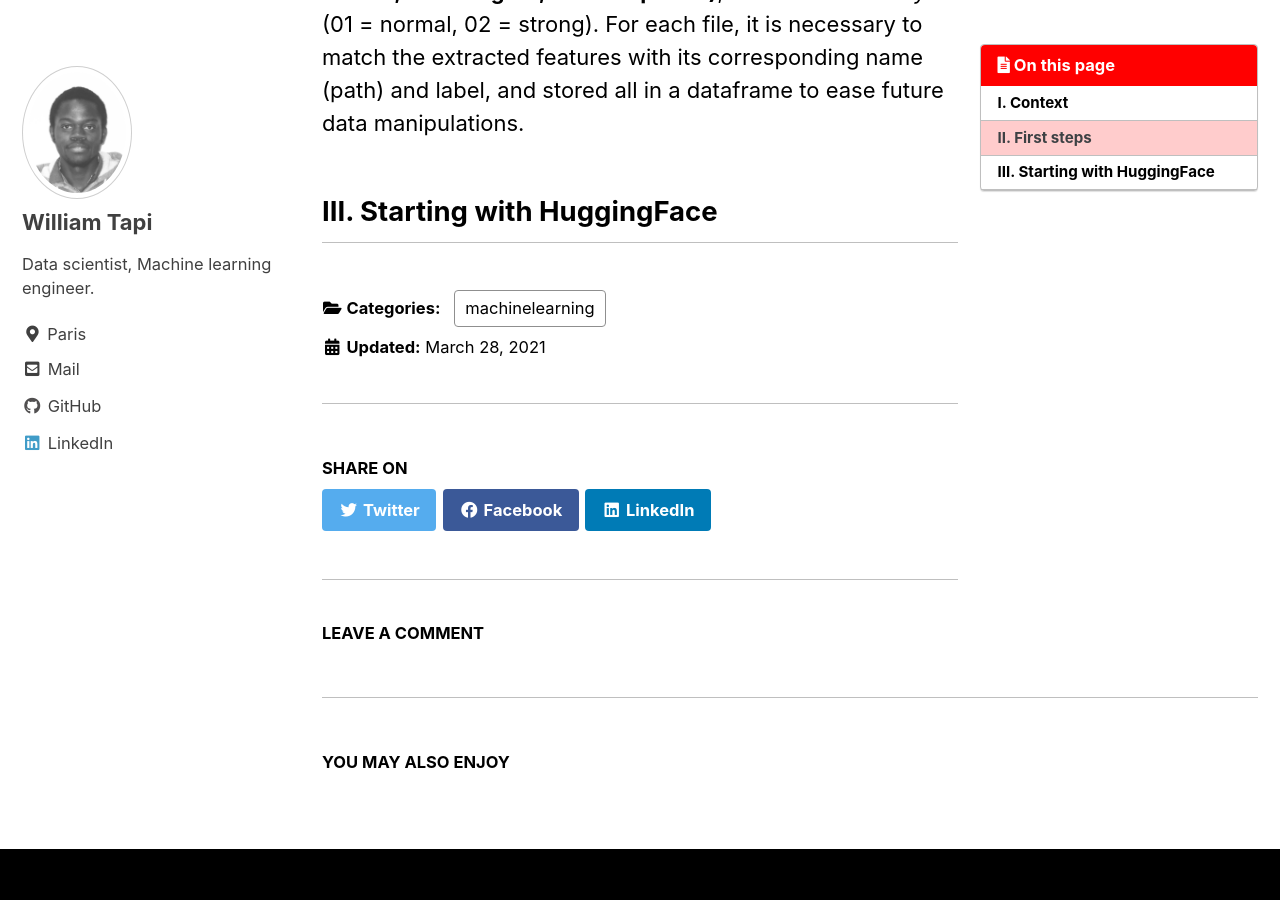
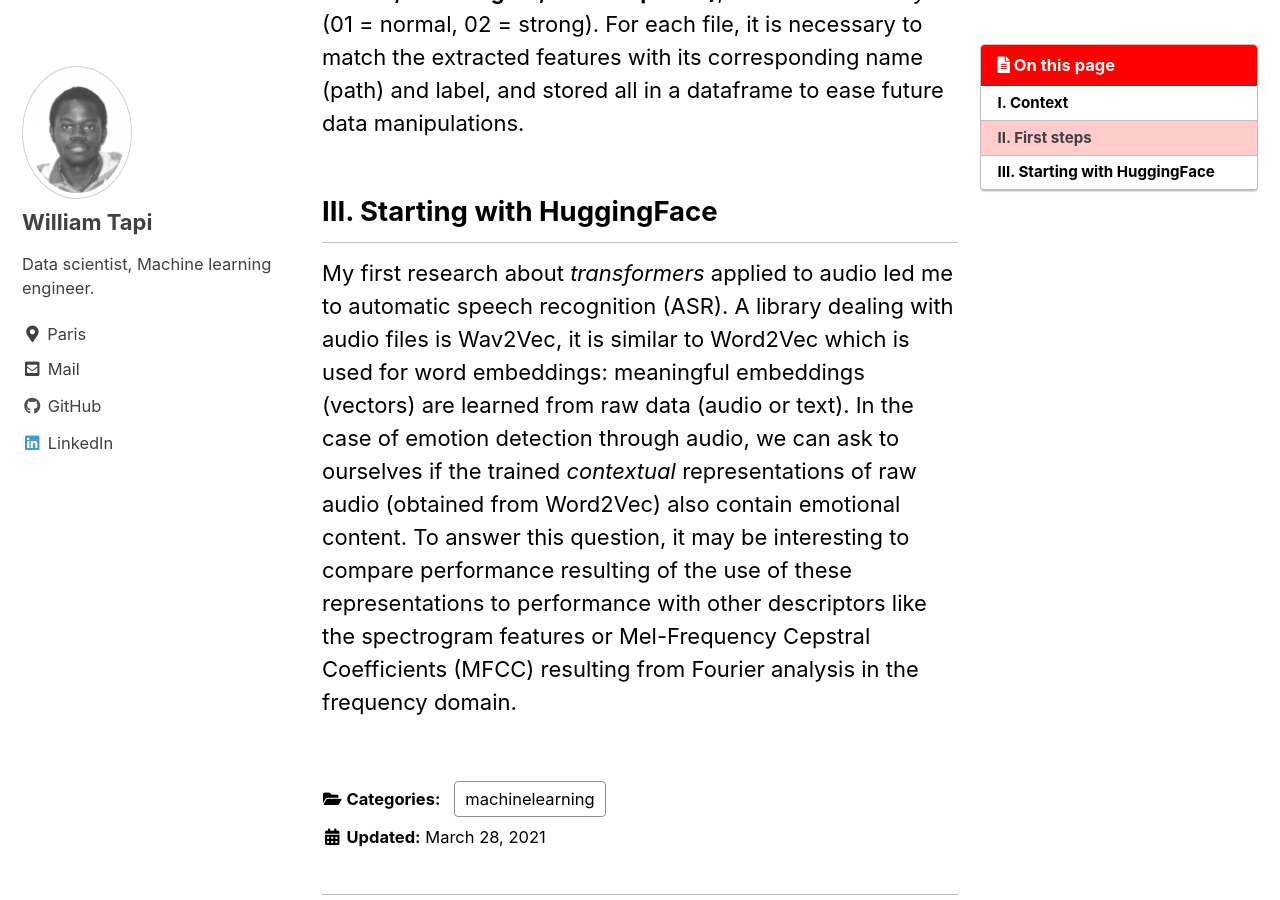
Before and after one commit to Will007-max/Will007-max.github.io, a Jekyll site: the page built from _posts/2021-03-28-first_project.md, in a window 1280 px wide and 900 px high, scrolled down 3043 px. Built offline with Jekyll 4.4.1, drawn with Linux system fonts in a browser that asks for light colours; cached includes are drawn as plain includes; comment, search, counter and statistics services are not loaded; some of the changed text lies outside the part shown.

Commit message:
new change

```diff
--- a/_posts/2021-03-28-first_project.md
+++ b/_posts/2021-03-28-first_project.md
@@ -41,3 +41,5 @@
 Since I had to use *Google Colab*, I started by importing all needed files in my *Google Drive*. I wanted to extract features from different files in order to feed a machine learning model. The dataset contains many files grouped in folders (voice categories, actors...) and the name of each voice file contains informations: in that order there are in sequence  *modality* (01 = audio and video, 02 = video only, 03 = audio only), *voice channel* (01 = speech, 02 = song), *emotion* **(01 = neutral, 02 = calm, 03 = happy, 04 = sad, 05 = angry, 06 = fearful, 07 = disgust, 08 = surprised)**, *emotional intensity* (01 = normal, 02 = strong). For each file, it is necessary to match the extracted features with its corresponding name (path) and label, and stored all in a dataframe to ease future data manipulations.
 
 ## III. Starting with HuggingFace
+
+My first research about *transformers* applied to audio led me to automatic speech recognition (ASR). A library dealing with audio files is Wav2Vec, it is similar to Word2Vec which is used for word embeddings: meaningful embeddings (vectors) are learned from raw data (audio or text). In the case of emotion detection through audio, we can ask to ourselves if the trained *contextual* representations of raw audio (obtained from Word2Vec) also contain emotional content. To answer this question, it may be interesting to compare performance resulting of the use of these representations to performance with other descriptors like the spectrogram features or Mel-Frequency Cepstral Coefficients (MFCC) resulting from Fourier analysis in the frequency domain.
```
Also changed, not shown: android-chrome-192x192.png (added), android-chrome-512x512.png (added), apple-touch-icon.png (added), assets/images/logo.png, favicon-16x16.png (added), favicon-32x32.png (added), favicon.ico, site.webmanifest (added).
